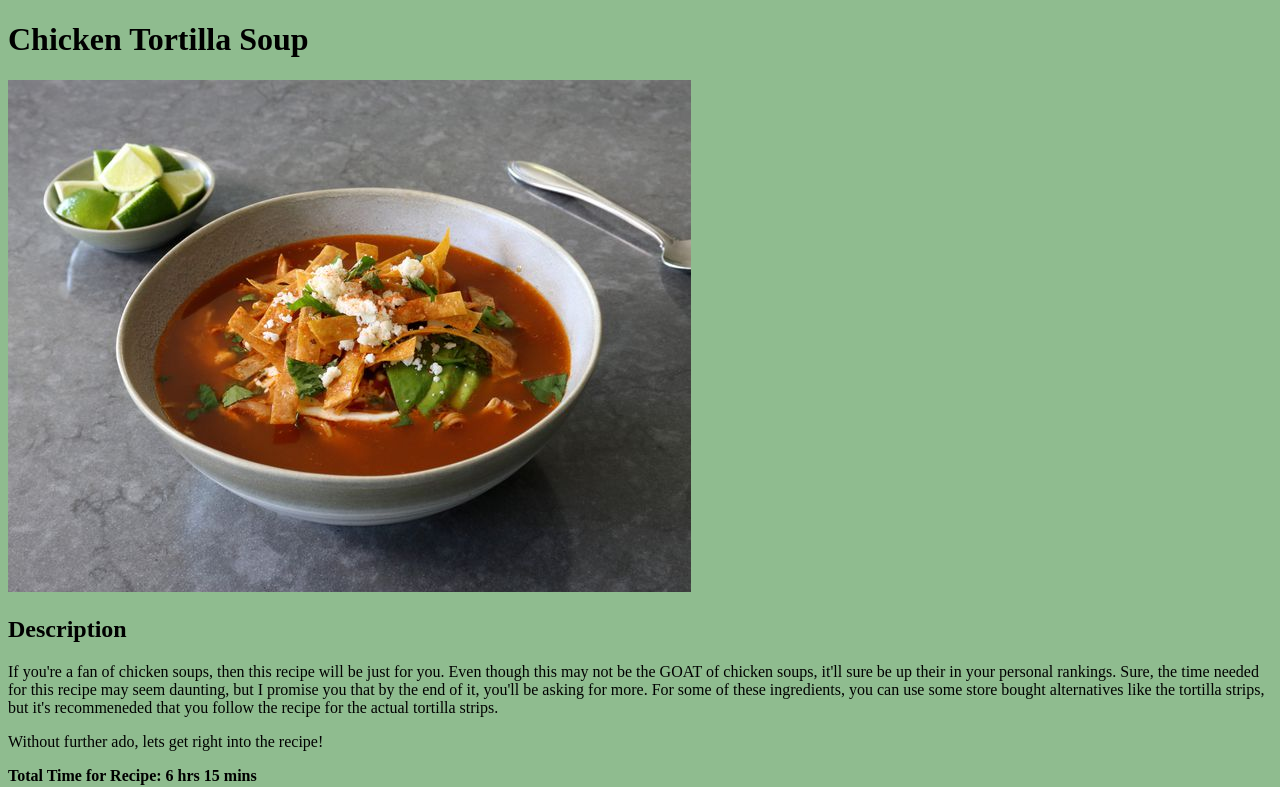
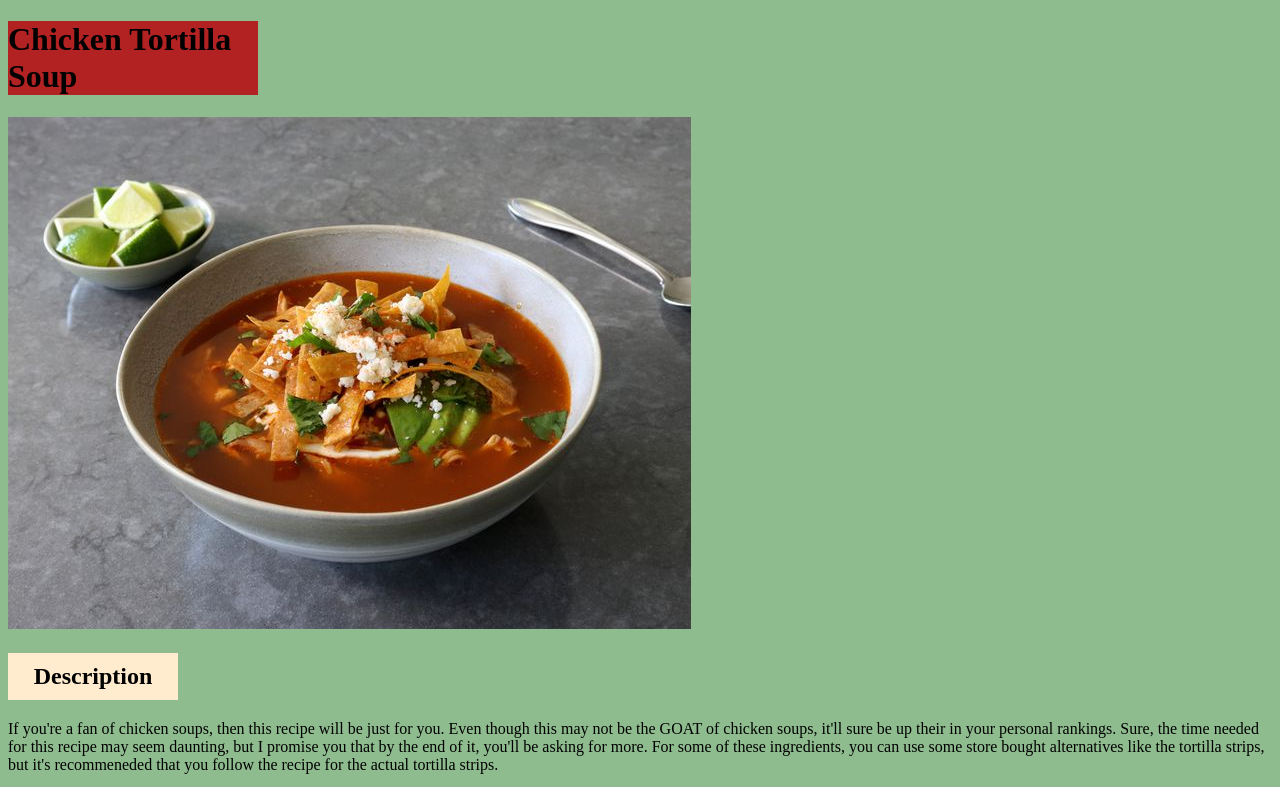
Before and after one commit to dpichar3210/odin-recipes, a plain HTML site: page recipes/chicken-tortilla.html in a window 1280 px wide. Shown: the top 787 px of the page. Drawn offline with Linux system fonts and the light colour scheme.

Commit message:
add styling for html page(chicken)
styling for html page chicken recipe

```diff
--- a/recipes/css-sheets/chicken.css
+++ b/recipes/css-sheets/chicken.css
@@ -5,3 +5,15 @@ body {
 li {
     font-family: Serif, 'Times New Roman', sans-serif;
 }
+
+.recipename {
+    background-color:firebrick;
+    width: 250px;
+}
+
+h2, h3 {
+    background-color:blanchedalmond;
+    width: 150px;
+    padding: 10px;
+    text-align: center;
+}
```
